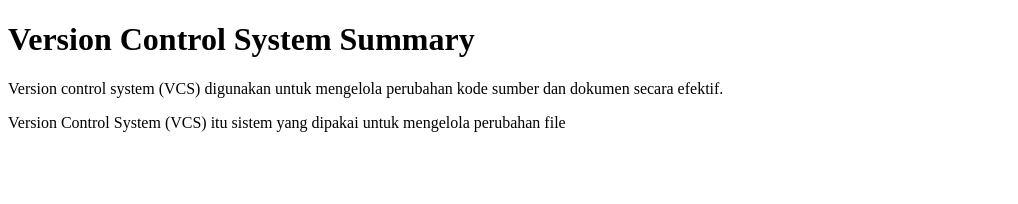
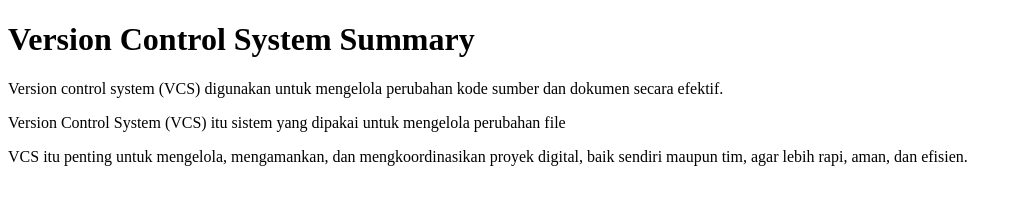
Before and after one commit to fitrihaerani12-lang/Version-Control-System-Summary, a plain HTML site: page index.html in a window 1280 px wide. Shown: the whole page, without its empty margins (0-1018 px from the left). Drawn offline with Linux system fonts and the light colour scheme.

Commit message:
perubahan 2

```diff
--- a/index.html
+++ b/index.html
@@ -9,5 +9,6 @@
     <h1>Version Control System Summary</h1>
     <p>Version control system (VCS) digunakan untuk mengelola perubahan kode sumber dan dokumen secara efektif.</p>
     <p>Version Control System (VCS) itu sistem yang dipakai untuk mengelola perubahan file</p>
+    <p>VCS itu penting untuk mengelola, mengamankan, dan mengkoordinasikan proyek digital, baik sendiri maupun tim, agar lebih rapi, aman, dan efisien.</p>
 </body>
 </html>
```
